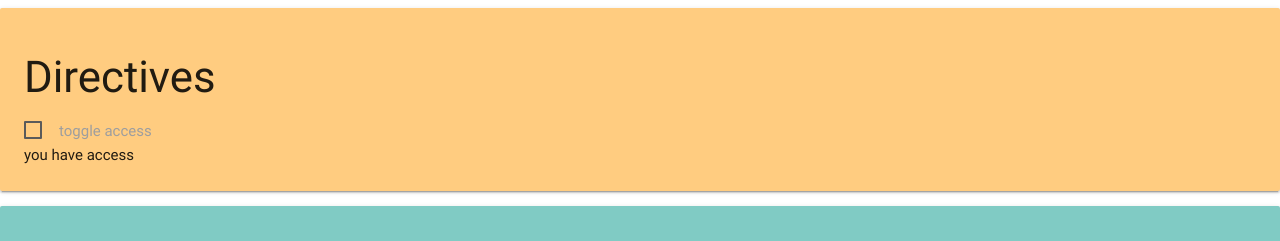
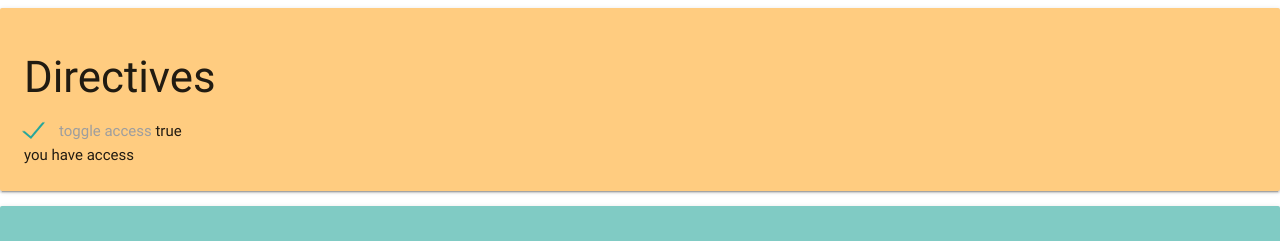
Before and after one commit to rzeznik-kasia/ng-examples, an Angular app: page / in a window 1280 px wide. Shown: the top 241 px of the page. Built offline with nearby package versions, Linux system fonts and the light colour scheme.

Commit message:
uzycie ngModel two way data binding

```diff
--- a/src/app/app.component.html
+++ b/src/app/app.component.html
@@ -1,11 +1,14 @@
 <div class="contailer">
 
-  <!--.card-panel.orange-->
-  <div class="card-panel orange lighten-3">
+
+  <div class="card-panel orange lighten-3">  <!--.card-panel.orange-->
     <h3>Directives</h3>
-    <input type="checkbox" id="toggle">
+    <input type="checkbox" id="toggle" [(ngModel)]="access">
     <label for="toggle">toggle access</label>
-    <div *ngIf="access">you have access</div>
+    {{access}}
+    <div *ngIf="access"> <!--w angularze 1 trzeba bylo "{{access}}" a w 2 i 4 interpolacja tylko do wyswietlenia wartosci miedzy znacznikami -->
+      you have access
+    </div>
   </div>
 
 
--- a/src/app/app.module.ts
+++ b/src/app/app.module.ts
@@ -3,6 +3,7 @@ import { NgModule } from '@angular/core';
 
 import { AppComponent } from './app.component';
 import {SumPipe} from "./pipes/sum.pipe";
+import {FormsModule} from "@angular/forms";
 
 @NgModule({
   declarations: [
@@ -10,7 +11,8 @@ import {SumPipe} from "./pipes/sum.pipe";
     SumPipe
   ],
   imports: [
-    BrowserModule
+    BrowserModule,
+    FormsModule
   ],
   providers: [],
   bootstrap: [AppComponent]
--- a/src/app/pipes/sum.pipe.ts
+++ b/src/app/pipes/sum.pipe.ts
@@ -1,16 +1,14 @@
 import {Pipe, PipeTransform} from "@angular/core";
 
-
-/*dekorator bezposrednio nad klasa*/
-@Pipe({ /* zadeklarowac w app.module*/
+@Pipe({ /* zadeklarowac w app.module*/ /*dekorator bezposrednio nad klasa*/
   name: 'sum'
 })
 export class SumPipe implements PipeTransform { /*alt+enter -> dochodzi import*/ /*alat+enter na klasie implementacje metod wskakuja z menu dropdown wybieramy jak*/
 /*ctrl + i -> wskakuje implementacja*/
 /*alt + insert -> tez jakies rzeczy ktore moga sie wygenerowac*/
 
-/*shift f6 = refaktoryzacja*/
-  transform(arr: any, ...args): any {
+
+  transform(arr: any, ...args): any { /*shift f6 = refaktoryzacja*/
     return arr.reduce((acc, item) => {
       return item + acc;
     }, 0); /*acc na poczatku jest ustawione na 0*/
```
Also changed, not shown: src/app/app.component.ts (+4 -5 lines).
